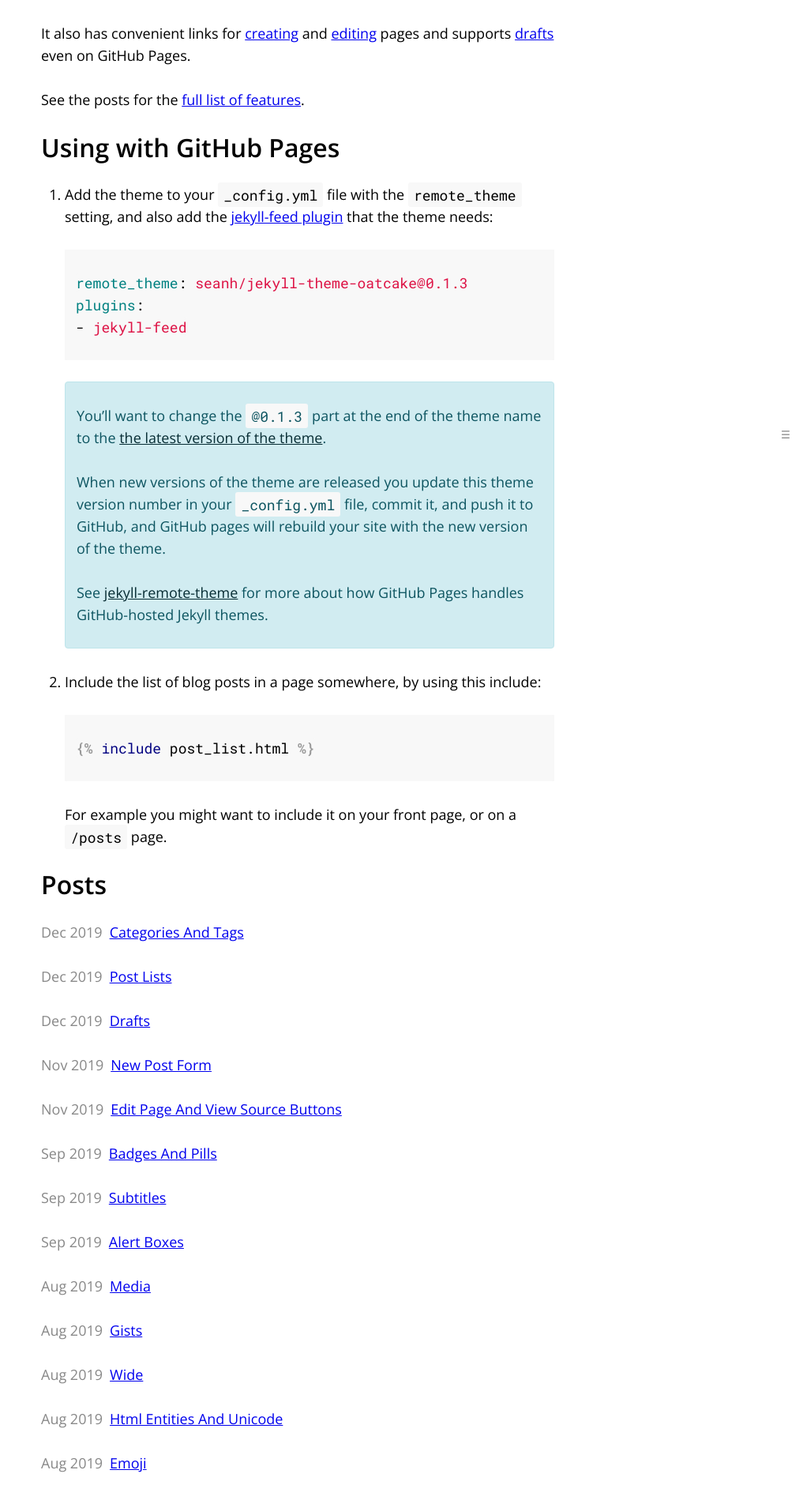
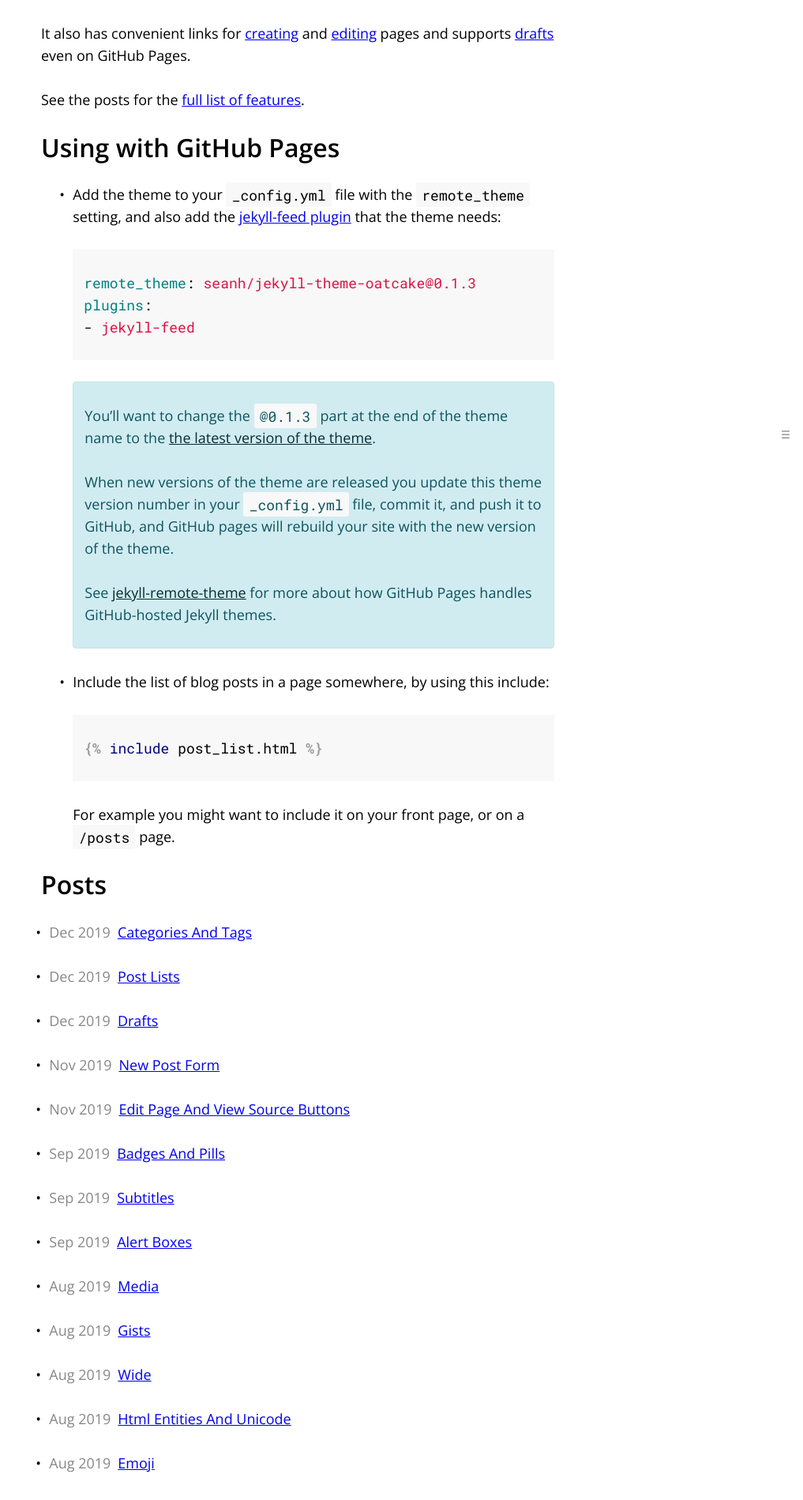
Before and after one commit to seanh/jekyll-theme-oatcake, a Jekyll site: the page built from index.md, in a window 1280 px wide. Shown: the part 326-2225 px from the top of the page at 79% size, without its empty margins (263-1280 px from the left). Built offline with Jekyll 4.4.1, drawn with Linux system fonts in a browser that asks for light colours; comment, search, counter and statistics services are not loaded; our own code applies the rules of GitHub Pages for plain Markdown files.

Commit message:
Fix list items vertical rhythm

```diff
--- a/_sass/_typography.scss
+++ b/_sass/_typography.scss
@@ -39,6 +39,12 @@ details,
 p,
 li {
   hyphens: auto;
+}
+
+/* Fix for list item bullets messing up the vertical rhythm. */
+li {
+  list-style-type: "•";
+  padding-inline-start: 1ch;
 }
 
 em, i {
```
